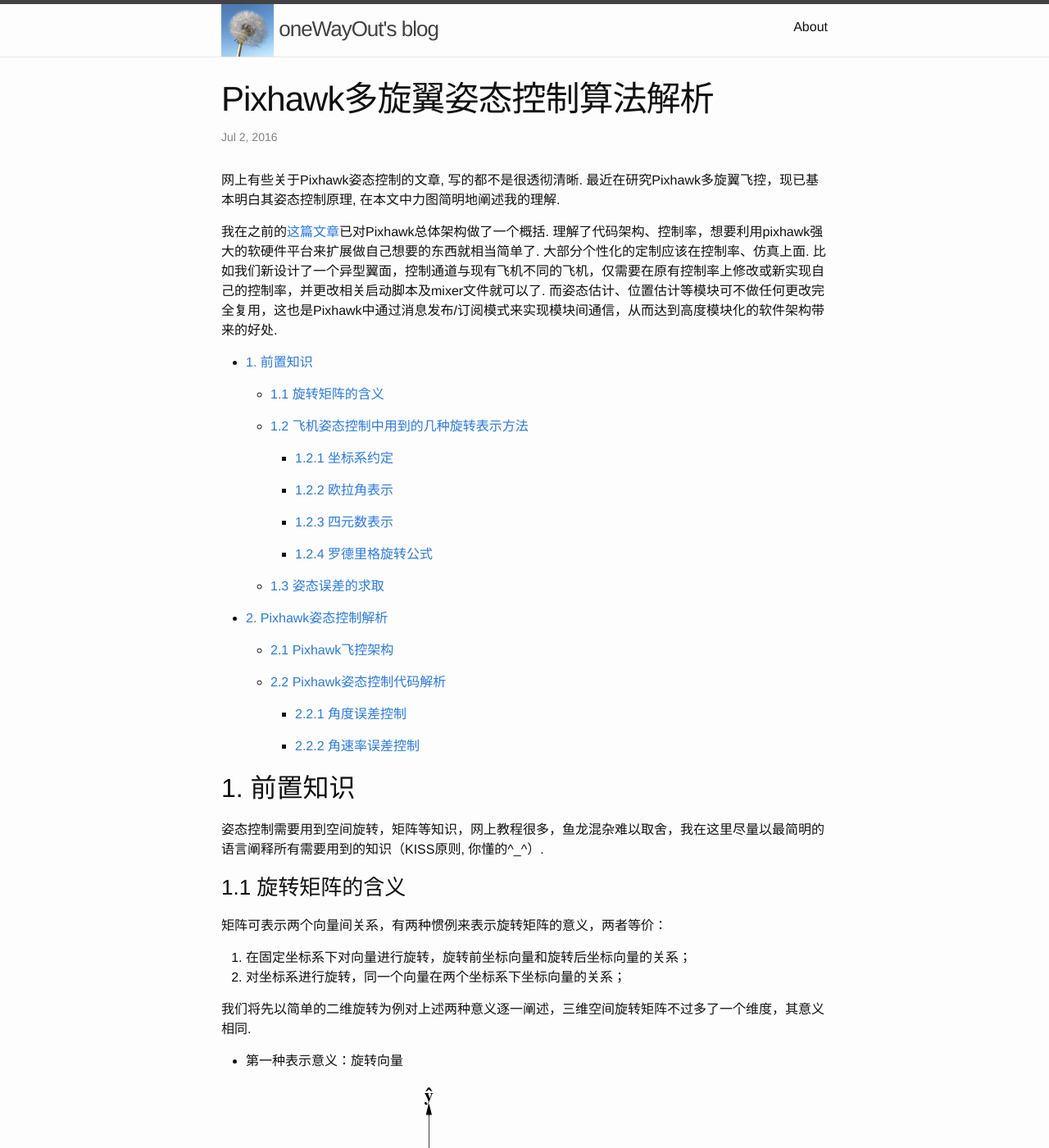
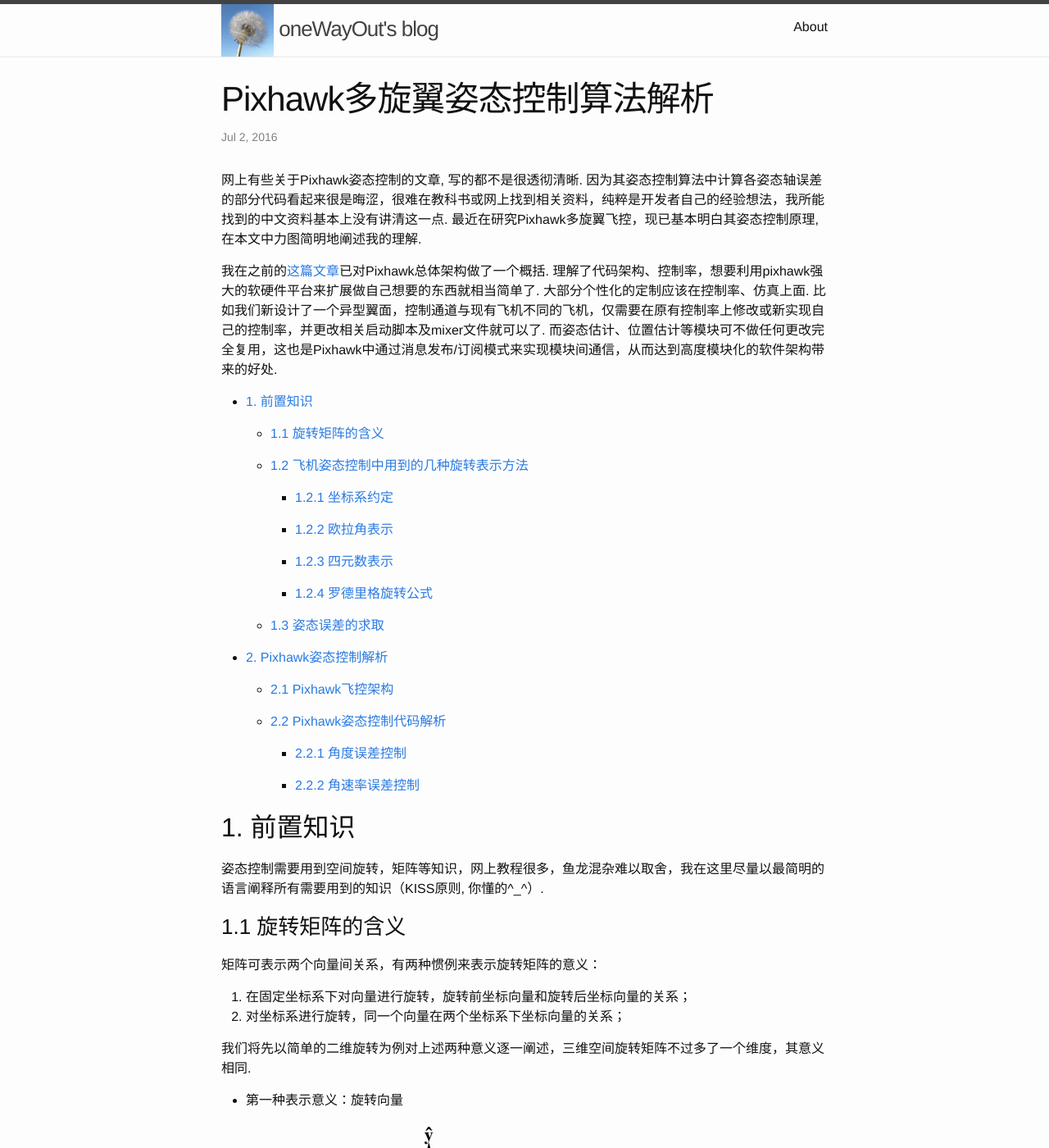
Before and after one commit to oneWayOut/onewayout.github.io_old, a Jekyll site: the page built from _posts/2016-07-02-pixhawk-control-law.markdown, in a window 1280 px wide and 1400 px high. Shown: the whole window at 82% size. Built offline with Jekyll 4.4.1, drawn with Linux system fonts in a browser that asks for light colours; formulas are drawn with MathJax 3; comment, search, counter and statistics services are not loaded.

Commit message:
revision
add new address

```diff
--- /dev/null
+++ b/CNAME
@@ -0,0 +1 @@
+nutshellking.com
--- a/_posts/2016-05-18-kalman-filter-works-in-pictures.markdown
+++ b/_posts/2016-05-18-kalman-filter-works-in-pictures.markdown
@@ -22,7 +22,7 @@ categories: jekyll update
 
 我将在本文介绍[卡尔曼滤波器](https://zh.wikipedia.org/wiki/卡尔曼滤波)，因为它在工程中有着广泛应用.
 
-令人吃惊的是貌似很少有软件工程师和科学家知道它，这让我有点伤感，因为这是一个如此通用和强大的**信息融合**工具，特别是出现不确定因素时. 其提取精确信息的能力曾一度看起来有些不可思议. 如果说我有些夸大其词，请看[我之前发的一个视频](http://www.bzarg.com/p/improving-imu-attitude-estimates-with-velocity-data)，这个视频中我演示了卡尔曼滤波器根据一个自由浮动的物体的*速度*得出其*方位*. 非常巧妙.
+令人遗憾的是貌似很少有软件工程师和科学家知道它。卡尔曼滤波器是一个特别通用和强大的**信息融合**工具，特别是出现不确定因素时. 其提取精确信息的能力曾一度看起来有些不可思议. 如果说我有些夸大其词，请看[我之前发的一个视频](http://www.bzarg.com/p/improving-imu-attitude-estimates-with-velocity-data)，这个视频中我演示了卡尔曼滤波器根据一个自由浮动的物体的*速度*得出其*方位*. 非常巧妙.
 
 # 什么是卡尔曼滤波器?
 
--- a/_posts/2016-07-02-pixhawk-control-law.markdown
+++ b/_posts/2016-07-02-pixhawk-control-law.markdown
@@ -17,7 +17,7 @@ categories: essay
 
 
 
-网上有些关于Pixhawk姿态控制的文章, 写的都不是很透彻清晰. 最近在研究Pixhawk多旋翼飞控，现已基本明白其姿态控制原理, 在本文中力图简明地阐述我的理解.
+网上有些关于Pixhawk姿态控制的文章, 写的都不是很透彻清晰. 因为其姿态控制算法中计算各姿态轴误差的部分代码看起来很是晦涩，很难在教科书或网上找到相关资料，纯粹是开发者自己的经验想法，我所能找到的中文资料基本上没有讲清这一点. 最近在研究Pixhawk多旋翼飞控，现已基本明白其姿态控制原理, 在本文中力图简明地阐述我的理解.
 
 
 我在之前的[这篇文章](http://onewayout.github.io/pixhawk/2016/05/24/pixhawk-principle-and-customize.html#1.5)已对Pixhawk总体架构做了一个概括. 理解了代码架构、控制率，想要利用pixhawk强大的软硬件平台来扩展做自己想要的东西就相当简单了. 大部分个性化的定制应该在控制率、仿真上面. 比如我们新设计了一个异型翼面，控制通道与现有飞机不同的飞机，仅需要在原有控制率上修改或新实现自己的控制率，并更改相关启动脚本及mixer文件就可以了. 而姿态估计、位置估计等模块可不做任何更改完全复用，这也是Pixhawk中通过消息发布/订阅模式来实现模块间通信，从而达到高度模块化的软件架构带来的好处.
@@ -57,7 +57,7 @@ categories: essay
 
 <h3 id="1.1">1.1 旋转矩阵的含义</h3>
 
-矩阵可表示两个向量间关系，有两种惯例来表示旋转矩阵的意义，两者等价：
+矩阵可表示两个向量间关系，有两种惯例来表示旋转矩阵的意义：
 
   1. 在固定坐标系下对向量进行旋转，旋转前坐标向量和旋转后坐标向量的关系；
   2. 对坐标系进行旋转，同一个向量在两个坐标系下坐标向量的关系；
```
